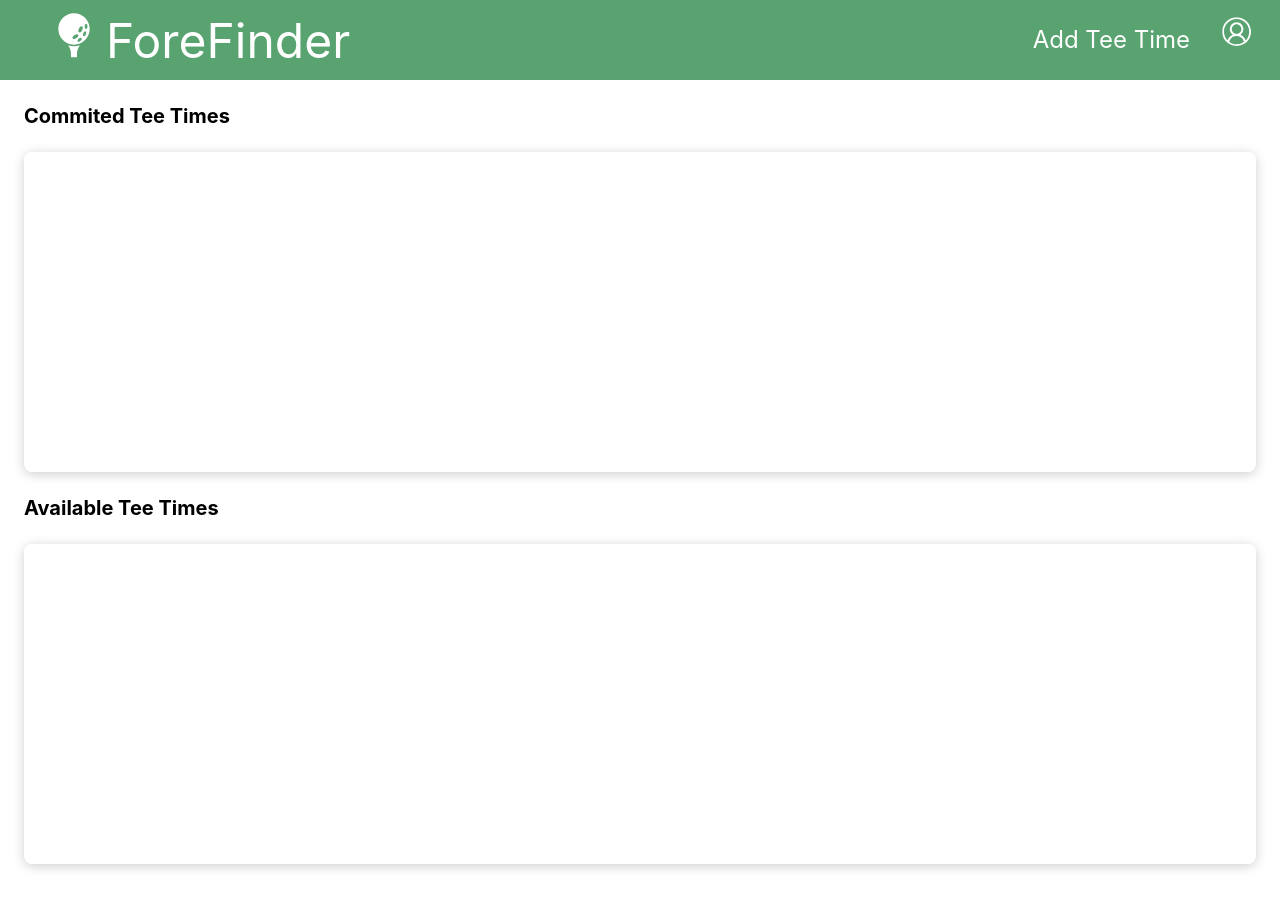
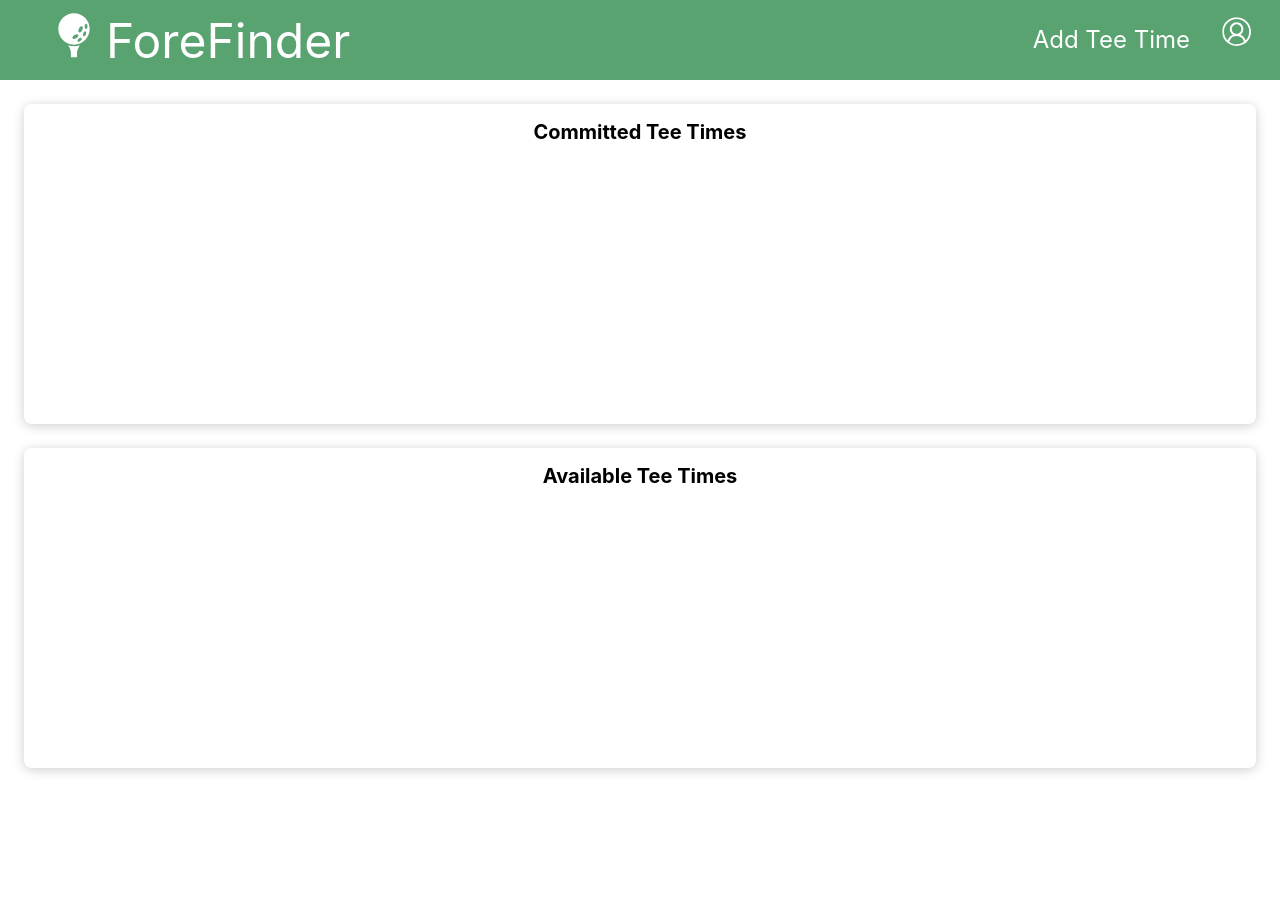
Before and after one commit to foreFinder/fore-finder-fe, a React (Create React App) app: page / in a window 1280 px wide. Shown: the top 908 px of the page. After the commit the page ends 816 px from the top, so only its background shows below. Built offline with nearby package versions, Linux system fonts and the light colour scheme.

Commit message:
Move container title to be held within TeeTimeContainer

```diff
--- a/src/components/Dashboard/Dashboard.css
+++ b/src/components/Dashboard/Dashboard.css
@@ -1,8 +1,3 @@
 .dashboard {
   padding: 24px;
 }
-
-.dashboard > h2 {
-  margin-bottom: 24px;
-  font-size: 1.25em;
-}
--- a/src/components/Dashboard/Dashboard.js
+++ b/src/components/Dashboard/Dashboard.js
@@ -4,10 +4,8 @@ import './Dashboard.css'
 const Dashboard = () => {
   return (
     <div className='dashboard'>
-      <h2>Commited Tee Times</h2>
-      <TeeTimeContainer />
-      <h2>Available Tee Times</h2>
-      <TeeTimeContainer />
+      <TeeTimeContainer title='Committed Tee Times'/>
+      <TeeTimeContainer title='Available Tee Times'/>
     </div>
   )
 }
--- a/src/components/TeeTimeContainer/TeeTimeContainer.css
+++ b/src/components/TeeTimeContainer/TeeTimeContainer.css
@@ -1,7 +1,15 @@
 .tee-time-container {
   width: 100%;
   height: 320px;
+  display: flex;
+  flex-direction: column;
   margin-bottom: 24px;
   border-radius: 8px;
   box-shadow: 0 2px 12px rgba(0, 0, 0, .2);
 }
+
+.tee-time-container > h2 {
+  align-self: center;
+  margin: 16px 0;
+  font-size: 1.25em;
+}
--- a/src/components/TeeTimeContainer/TeeTimeContainer.js
+++ b/src/components/TeeTimeContainer/TeeTimeContainer.js
@@ -1,8 +1,10 @@
 import './TeeTimeContainer.css'
 
-const TeeTimeContainer = () => {
+const TeeTimeContainer = ({title}) => {
   return (
-    <div className='tee-time-container'></div>
+    <div className='tee-time-container'>
+      <h2>{title}</h2>
+    </div>
   )
 }
 
```
